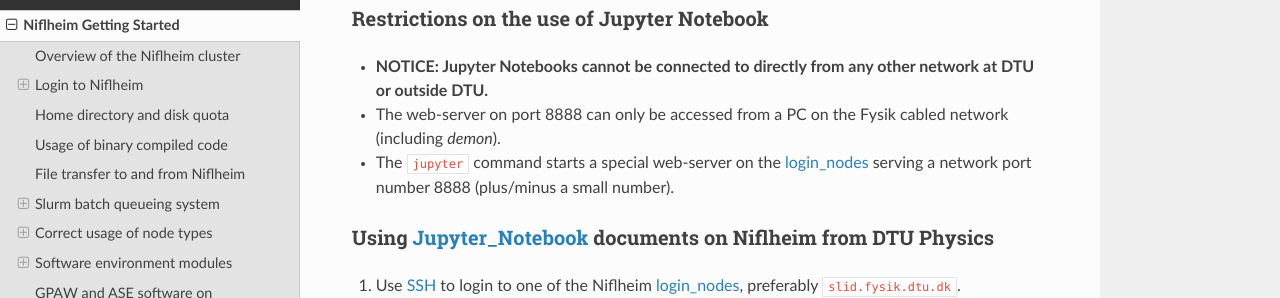
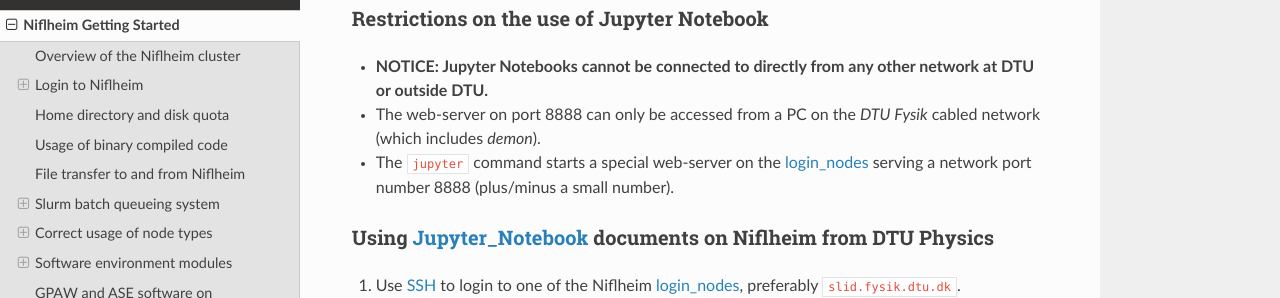
Before and after one commit to OleHolmNielsen/Niflheim_users, a Sphinx documentation site: the page built from docs/Niflheim_Getting_Started.rst, in a window 1280 px wide and 900 px high, scrolled down 17482 px. Shown: the part 153-451 px from the top of the window. Built offline with Sphinx 7.4.7 and the Read the Docs theme 2.0.0, drawn with Linux system fonts in a browser that asks for light colours; some of the changed text lies outside the part shown.

Commit message:
Minor edits

```diff
--- a/docs/Niflheim_Getting_Started.rst
+++ b/docs/Niflheim_Getting_Started.rst
@@ -865,7 +865,7 @@
 
 *  **NOTICE: Jupyter Notebooks cannot be connected to directly from any other network at DTU or outside DTU.**
 
-* The web-server on port 8888 can only be accessed from a PC on the Fysik cabled network (including *demon*).
+* The web-server on port 8888 can only be accessed from a PC on the *DTU Fysik* cabled network (which includes *demon*).
 
 * The ``jupyter`` command starts a special web-server on the login_nodes_ serving a network port number 8888 (plus/minus a small number).
 
```
Also changed, not shown: other parts of docs/Niflheim_Getting_Started.rst (+2 -2 lines).
